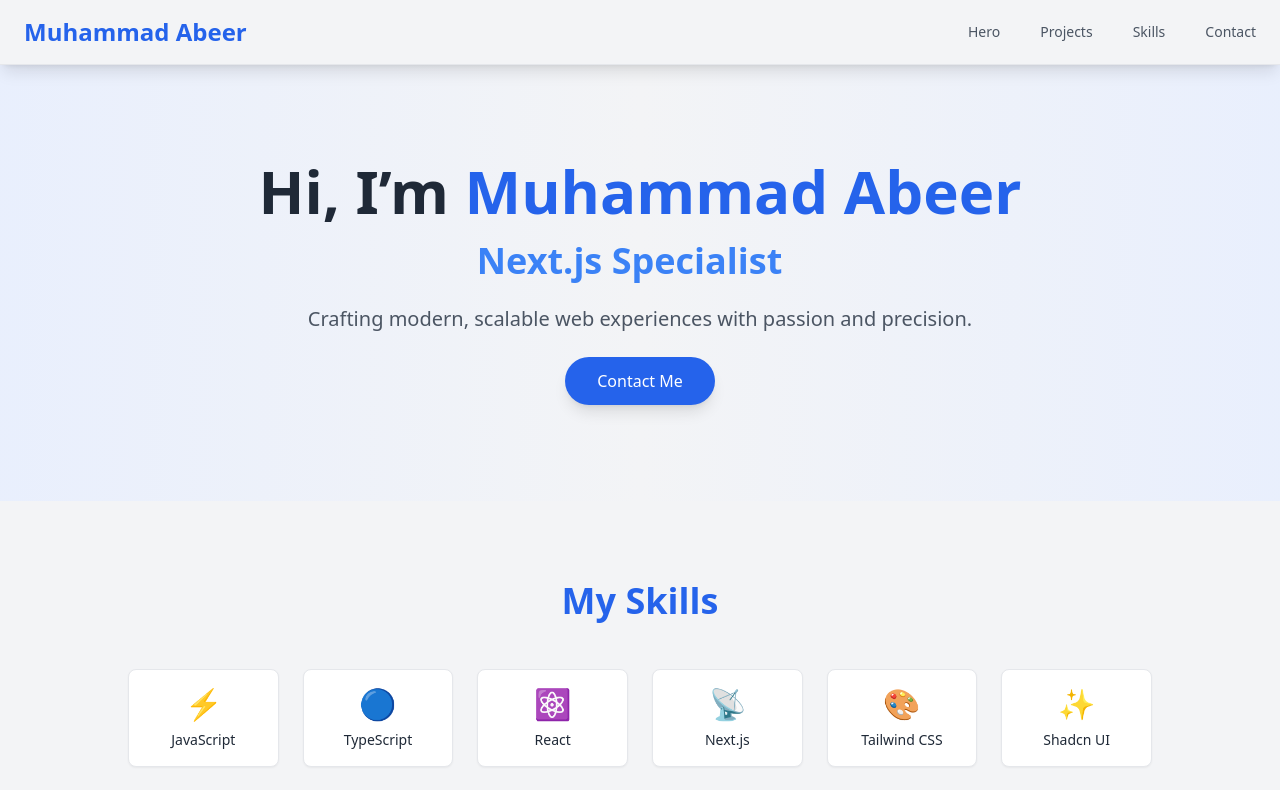
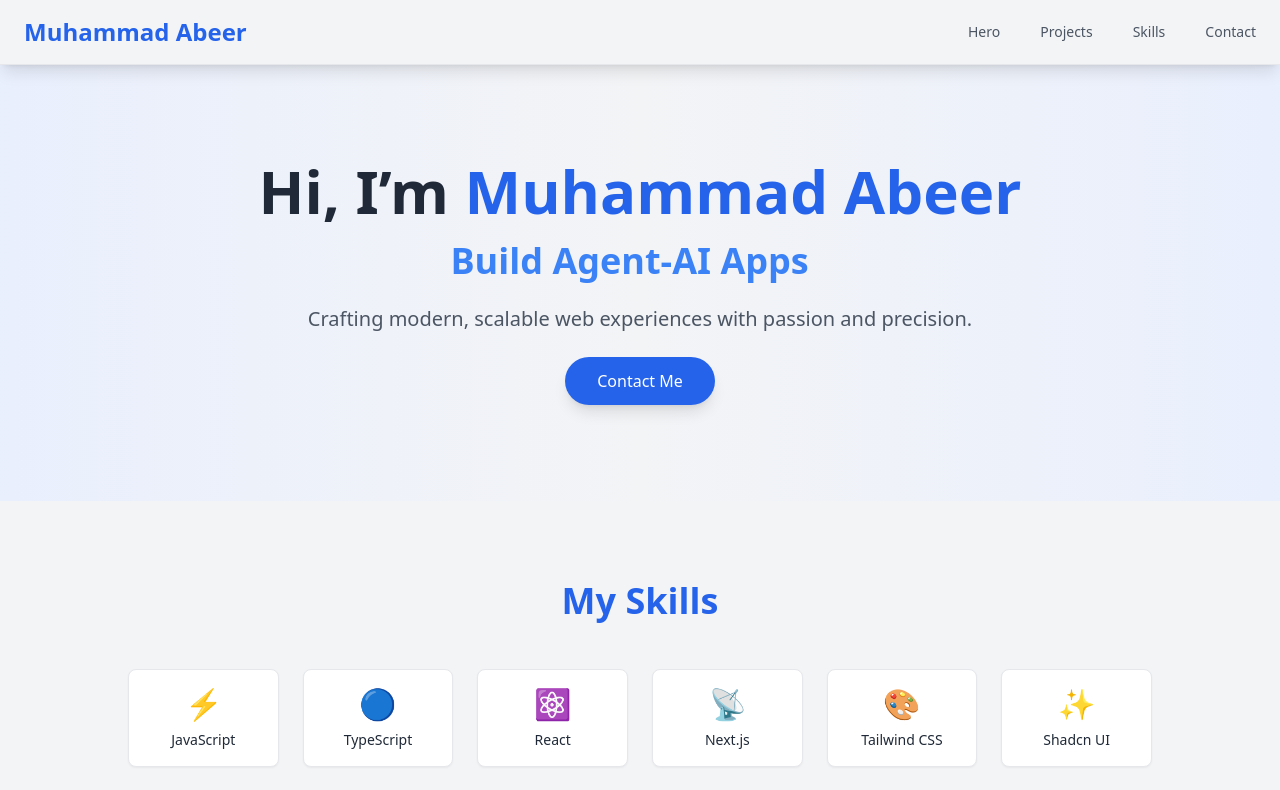
Before and after one commit to Abeersk/portfolio, a Next.js app: page / in a window 1280 px wide. Shown: the top 790 px of the page. Built offline with nearby package versions, Linux system fonts and the light colour scheme.

Commit message:
Update the mistake of Hero section ✨

```diff
--- a/src/components/Hero.tsx
+++ b/src/components/Hero.tsx
@@ -15,7 +15,8 @@ export function Hero() {
           <Typewriter
             options={{
               strings: [
-                "Full-Stack Developer",
+                "Front-End Developer",
+                "Build Agent-AI Apps",
                 "Next.js Specialist",
                 "TypeScript Lover",
                 "Python Enthusiast"
```
